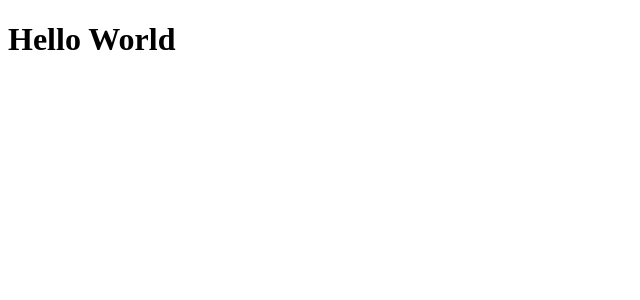
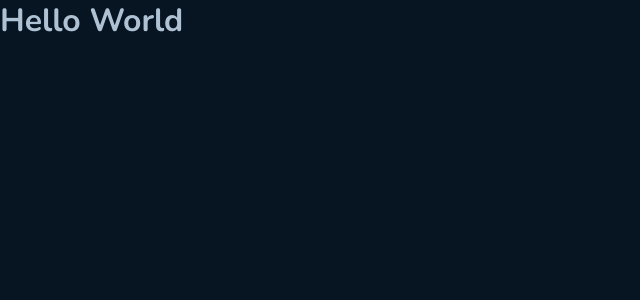
Before and after one commit to rnatu/github-blog, a React (Vite) app: page / in a window 1280 px wide. Shown: the top 300 px of the page, without its empty margins (0-640 px from the left). Built offline with nearby package versions, Linux system fonts and the light colour scheme.

Commit message:
feat: add default theme provider

```diff
--- a/index.html
+++ b/index.html
@@ -1,13 +1,22 @@
 <!DOCTYPE html>
-<html lang="en">
+<html lang="pt-BR">
+
 <head>
   <meta charset="UTF-8" />
+
+  <link rel="preconnect" href="https://fonts.googleapis.com" />
+  <link rel="preconnect" href="https://fonts.gstatic.com" crossorigin />
+
   <link rel="icon" type="image/svg+xml" href="/vite.svg" />
   <meta name="viewport" content="width=device-width, initial-scale=1.0" />
-    <title>Vite + React + TS</title>
+
+  <link href="https://fonts.googleapis.com/css2?family=Nunito:wght@400;700&display=swap" rel="stylesheet" />
+  <title>GitHub Blog</title>
 </head>
+
 <body>
   <div id="root"></div>
   <script type="module" src="/src/main.tsx"></script>
 </body>
+
 </html>
--- a/src/App.tsx
+++ b/src/App.tsx
@@ -1,7 +1,15 @@
+import { Home } from './Pages/Home';
+import { GlobalStyle } from './styles/global';
+import { ThemeProvider } from 'styled-components';
+import { defaultTheme } from './styles/themes/default';
+
 function App() {
   return (
     <>
-      <h1>Hello World</h1>
+      <ThemeProvider theme={defaultTheme}>
+        <GlobalStyle />
+        <Home />
+      </ThemeProvider>
     </>
   );
 }
--- /dev/null
+++ b/src/Pages/Home/index.tsx
@@ -0,0 +1,3 @@
+export function Home() {
+  return <h1>Hello World</h1>;
+}
--- a/src/styles/global.ts
+++ b/src/styles/global.ts
@@ -10,16 +10,17 @@ export const GlobalStyle = createGlobalStyle`
   }
 
   body {
-    background-color: ${(props) => props.theme.colors.background};
+    background-color: ${(props) => props.theme.colors['base-background']};
     color: ${(props) => props.theme.colors['base-text']};
 
     -webkit-font-smoothing: antialiased;
   }
 
   body, input, textarea, button{
-    font-family: ${({ theme }) => theme.fonts.regular};
+    font-family: 'Nunito', sans-serif;
+    line-height: 160%;
     font-weight: 400;
-    font-size: ${({ theme }) => theme.textSizes['text-regular-m']}
+    font-size: 1rem;
   }
 
   button {
@@ -37,7 +38,7 @@ export const GlobalStyle = createGlobalStyle`
 
   :focus {
     outline: 0;
-    box-shadow: 0 0 0 2px ${(props) => props.theme.colors['brand-yellow-dark']};
+    box-shadow: 0 0 0 2px red;
   }
 
   input::-webkit-outer-spin-button,
@@ -51,11 +52,11 @@ export const GlobalStyle = createGlobalStyle`
   }
 
   ::-webkit-scrollbar-track {
-    background: ${({ theme }) => theme.colors['base-button']}
+    background: red
   }
 
   ::-webkit-scrollbar-thumb {
     border-radius: 2rem;
-    background: ${({ theme }) => theme.colors['brand-purple']}
+    background: red
   }
 `;
--- a/src/styles/default.ts
+++ b/src/styles/themes/default.ts
@@ -22,4 +22,4 @@ export const defaultTheme = {
     'text-text-s': '.875rem',
     'components-link': '.75rem',
   },
-} as const;
+};
```
Also changed, not shown: src/@types/styled.ts (added, +8 -0 lines). Lines whose indentation alone changed are shown as unchanged.
